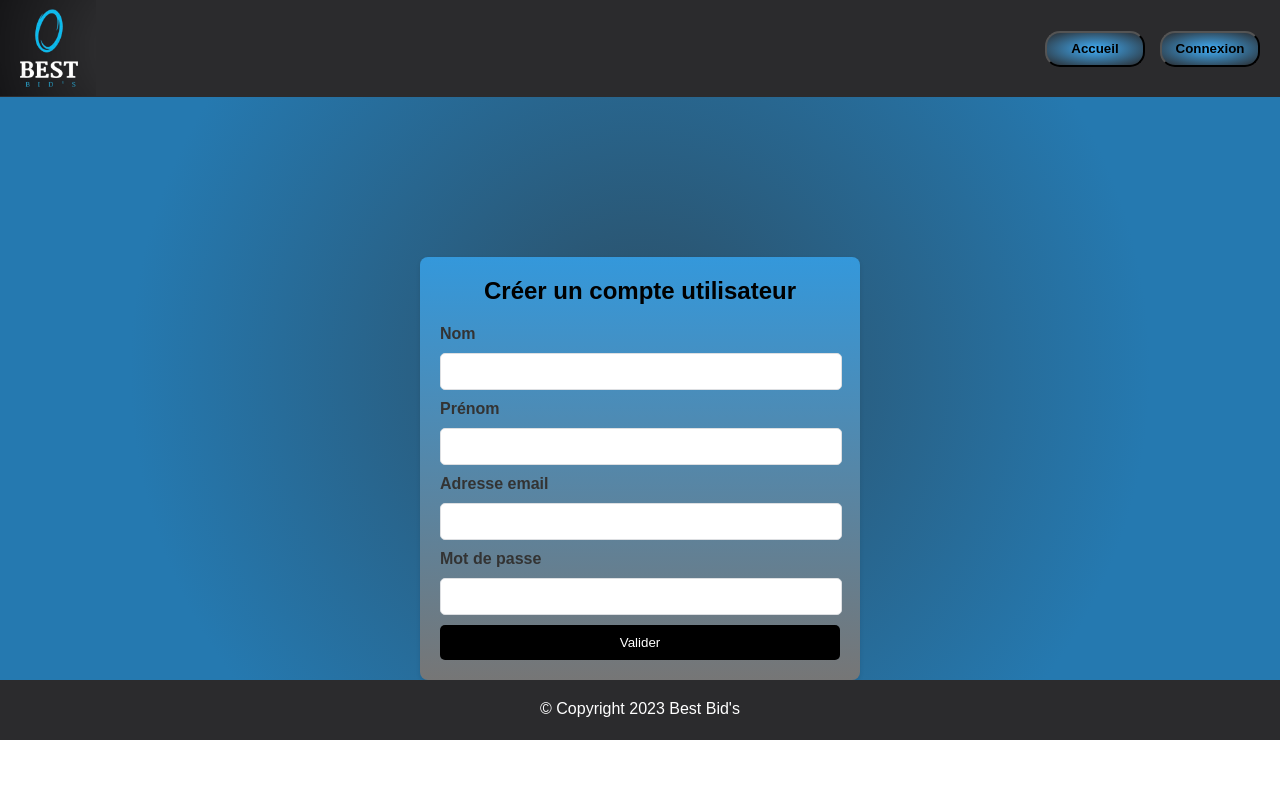
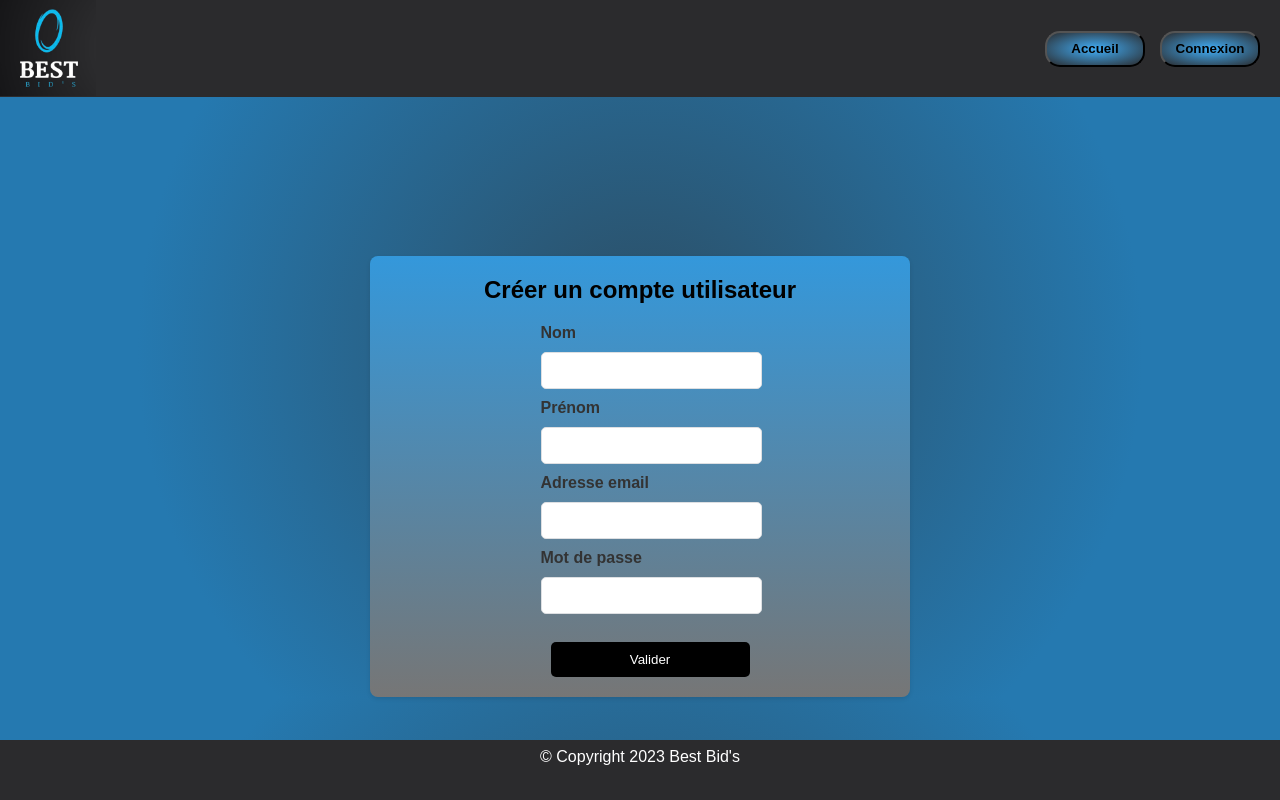
Before and after one commit to DiogoCosta82/BestBids, a PHP site: page /inscription.php in a window 1280 px wide. Run offline with PHP 8.4, Linux system fonts and the light colour scheme.

Commit message:
MJ CSS Diogo

```diff
--- a/Style/inscription_style.css
+++ b/Style/inscription_style.css
@@ -1,12 +1,18 @@
+* {
+  margin: auto;
+}
+
 .container {
   display: flex;
   justify-content: center;
   align-items: center;
-  margin-top: 10rem;
+  margin-top: 16rem;
 }
 
 .card {
-  width: 400px;
+  display: flex;
+  flex-direction: column;
+  width: 500px;
   padding: 20px;
   background: linear-gradient(#3498db, #767676);
   border-radius: 8px;
@@ -27,7 +33,7 @@ label {
 }
 
 input {
-  width: 95%;
+  width: 100%;
   padding: 10px;
   margin-bottom: 10px;
   border: 1px solid #dddfe2;
@@ -36,6 +42,7 @@ input {
 
 .buttonFormNew {
   width: 100%;
+  margin-left: 10px;
   padding: 10px;
   background-color: #000000;
   color: #fff;
--- a/Style/style.css
+++ b/Style/style.css
@@ -3,15 +3,24 @@
 }
 
 body {
-
-  background: radial-gradient(circle, rgba(44, 77, 99, 1) 0%, rgba(37, 121, 176, 1) 69%);
+  margin: 0;
+  background: radial-gradient(
+    circle,
+    rgba(44, 77, 99, 1) 0%,
+    rgba(37, 121, 176, 1) 69%
+  );
   font-family: Arial, sans-serif;
+  background-position: 100%;
   background-size: cover;
-  background-repeat: no-repeat;
 }
 
 .nav1 {
   display: flex;
+  overflow: hidden;
+  background-color: #333;
+  position: fixed;
+  top: 0;
+  width: 100%;
   justify-content: center;
   width: 100vw;
   height: 97px;
@@ -39,9 +48,10 @@ a:hover {
 }
 
 .footer {
+  position: fixed;
   bottom: 0;
-  position: relative;
-  bottom: 0;
+  left: 0;
+  right: 0;
   width: 100%;
   height: 60px;
   background-color: #2b2b2d;
@@ -54,7 +64,7 @@ a:hover {
   justify-content: center;
   align-content: center;
   text-align: center;
-  margin-top: 20px;
+  margin-top: 8px;
   color: white;
 }
 
@@ -80,11 +90,9 @@ a:hover {
   height: 36px;
   border-radius: 15px;
   color: #f3f3f3;
-
 }
 
 .logo {
-
   width: 6rem;
   position: absolute;
   left: 0vh;
@@ -107,7 +115,6 @@ h1 {
   justify-content: center;
   align-items: center;
   z-index: 9999;
-
 }
 
 .loading-spinner {
@@ -117,7 +124,6 @@ h1 {
   border-top: 4px double #3498db;
   border-radius: 50%;
   animation: spin 1s linear infinite;
-
 }
 
 @keyframes spin {
@@ -131,7 +137,6 @@ h1 {
 }
 
 .imagVoit {
-
   background-image: url("/images/img2.wallspic.com-sous_marin-symetrie-graphique-art_fractal-biologie_marine-3840x2160.jpg");
   background-size: cover;
   background-repeat: no-repeat;
--- a/Style/styleCard.css
+++ b/Style/styleCard.css
@@ -4,7 +4,7 @@
   flex-wrap: wrap;
   gap: 6vh;
   padding: 9%;
-  margin-top: -6%;
+  margin-top: 1rem;
 }
 
 .card {
--- a/inscription.php
+++ b/inscription.php
@@ -14,7 +14,7 @@ include __DIR__ . '/Nav/menu.php';
 </head>
 
 <body>
-    <header>
+
     <?php
     $menu_liens = [
         '/BestBids/index.php' => 'Accueil',
@@ -23,7 +23,7 @@ include __DIR__ . '/Nav/menu.php';
 
     afficher_menu("", $menu_liens);
     ?>
-    </header>
+
 
     <div class="container">
         <div class="card">
@@ -40,7 +40,7 @@ include __DIR__ . '/Nav/menu.php';
 
                 <label class="label">Mot de passe</label>
                 <input name="password" type="password" required><br>
-
+                <br>
                 <button class="buttonFormNew">Valider</button>
 
             </form>
--- a/login.php
+++ b/login.php
@@ -31,6 +31,7 @@ include __DIR__ . '/Nav/menu.php';
                 <input name="email" type="text" required><br />
                 <label class="labelLogin">Mot de passe :</label>
                 <input name="password" type="password" required><br />
+                <br>
                 <button class="buttonLogin">Valider</button>
             </form>
 
```
Also changed, not shown: Style/login_style.css (+5 -2 lines). Lines whose indentation alone changed are shown as unchanged.
